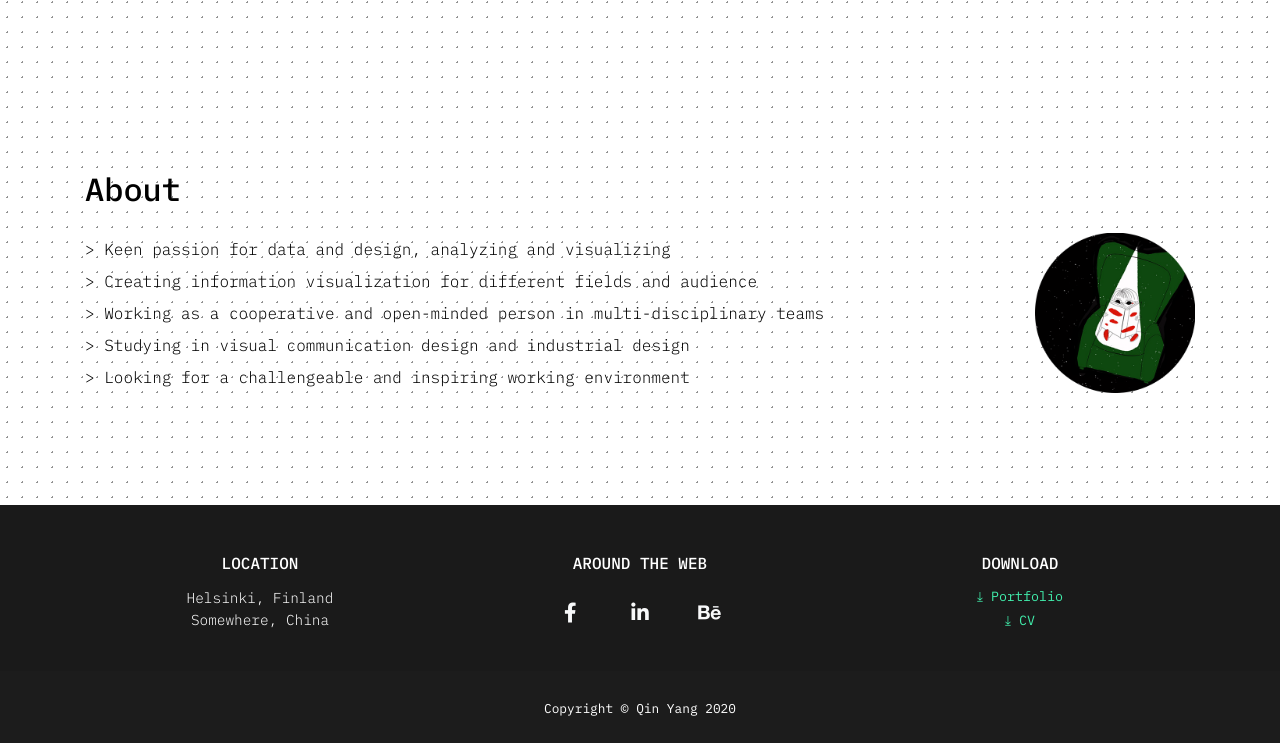
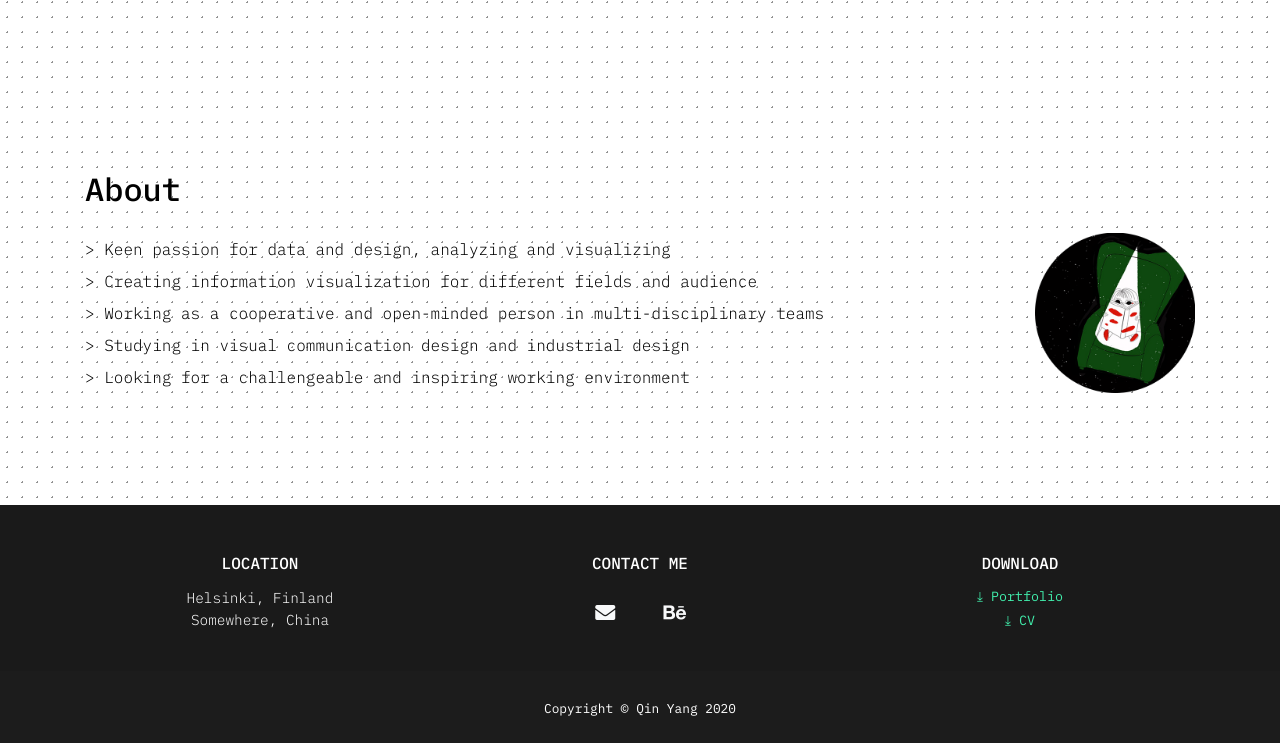
Before and after one commit to qinqinqin123/portfolio, a plain HTML site: page index.html in a window 1280 px wide. Shown: the part 1655-2398 px from the top of the page. Drawn offline with Linux system fonts and the light colour scheme.

Commit message:
Update index.html

```diff
--- a/index.html
+++ b/index.html
@@ -213,14 +213,12 @@
 
         <!-- Footer Social Icons -->
         <div class="col-12 col-sm-12 col-md-4 col-lg-4 mb-5 mb-lg-0">
-          <h4 class="text-uppercase mb-2">Around the Web</h4>
-          <a class="btn btn-outline-light btn-social mx-1" href="#">
-            <i class="fab fa-fw fa-facebook-f"></i>
+          <h4 class="text-uppercase mb-2">Contact Me</h4>
+          <a class="btn btn-outline-light btn-social mx-1" href="mailto:yangqin.jean@gmail.com">
+            <i class="fas fa-envelope"></i>
           </a>
-          <a class="btn btn-outline-light btn-social mx-1" href="#">
-            <i class="fab fa-fw fa-linkedin-in"></i>
-          </a>
-          <a class="btn btn-outline-light btn-social mx-1" href="#">
+
+          <a class="btn btn-outline-light btn-social mx-1" href="https://www.behance.net/qinyang18">
             <i class="fab fa-fw fa-behance"></i>
           </a>
         </div>
```
